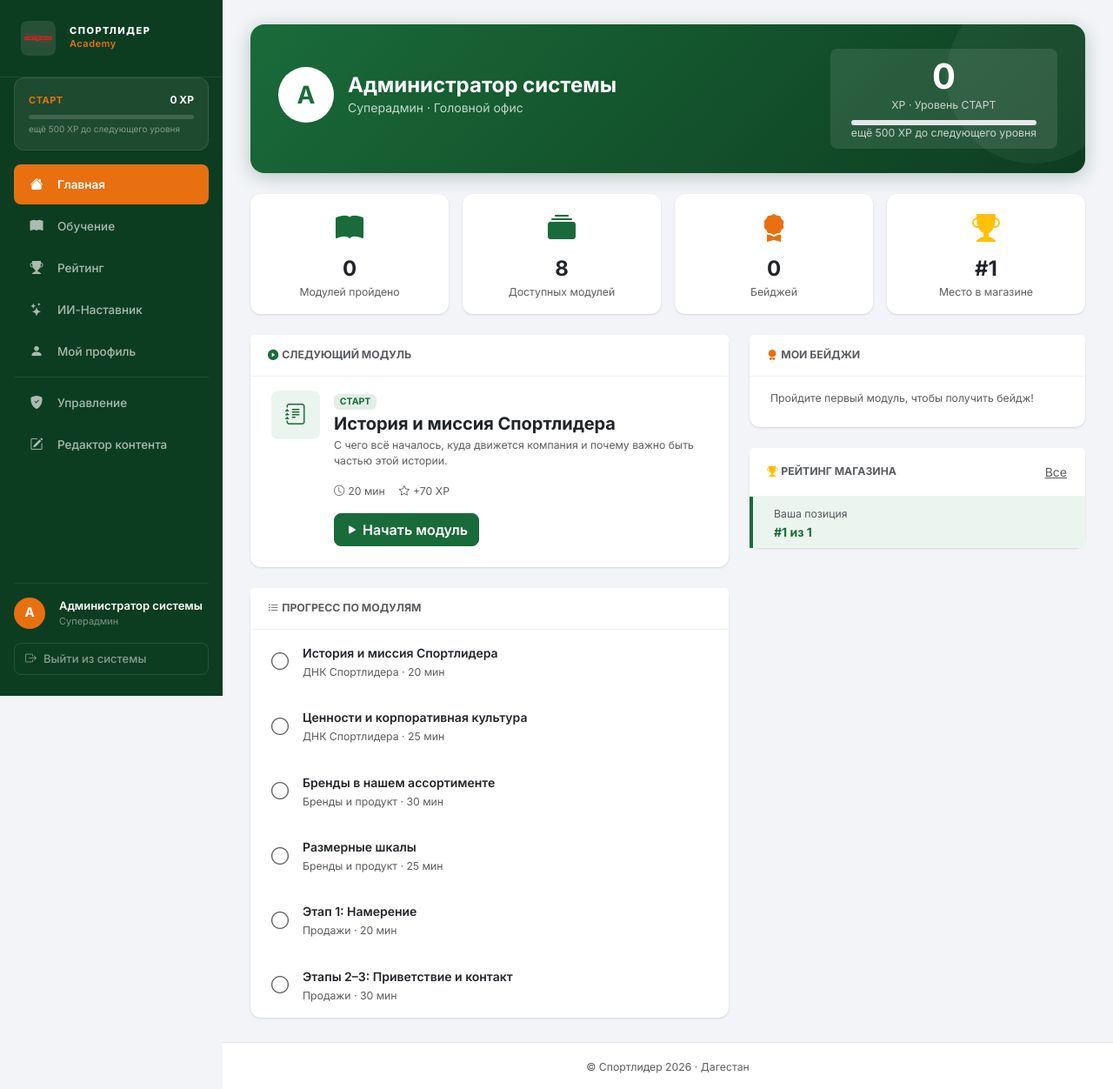
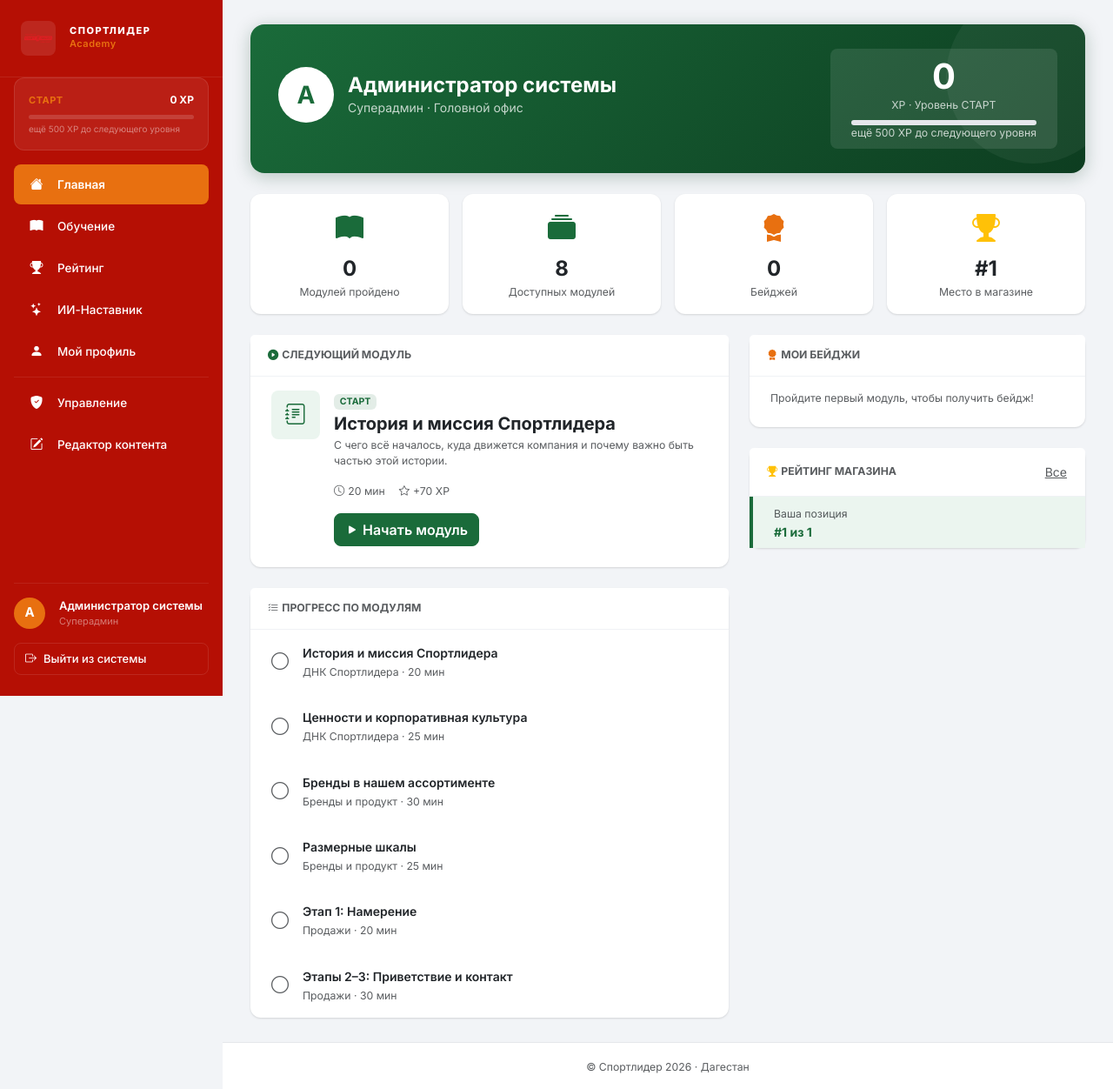
Before and after one commit to Djafarov88/SL_Edu_GPT, a Flask app: page /dashboard in a window 1280 px wide. Shown: the whole page at 87% size. Run offline with Flask 3, Linux system fonts and the light colour scheme; a user stored in the database is signed in; data comes from the database, SQL or seed files in the repository; data that the repository does not hold is empty; parts of the project's set-up code (start-up, migrations or seed data) failed here and were passed over.

Commit message:
sidebar color updated

```diff
--- a/static/css/main.css
+++ b/static/css/main.css
@@ -14,7 +14,7 @@
   --orange:        #E87010;
   --orange-light:  #FFF3E6;
   --bg:            #F2F4F7;
-  --sidebar-bg:    #0D3D20;
+  --sidebar-bg:    #b50f04;
   --sidebar-width: 256px;
   --topbar-h:      56px;
   --radius-sm:     8px;
@@ -49,6 +49,7 @@ body {
 .sidebar {
   width: var(--sidebar-width);
   background: var(--sidebar-bg);
+  color: #fff;
   position: fixed;
   top: 0;
   left: 0;
@@ -56,6 +57,14 @@ body {
   overflow-y: auto;
   z-index: 100;
   flex-shrink: 0;
+}
+
+.sidebar a {
+  color: #fff;
+}
+
+.sidebar a:hover {
+  background: rgba(255,255,255,.1);
 }
 
 /* Sidebar scrollbar */
```
